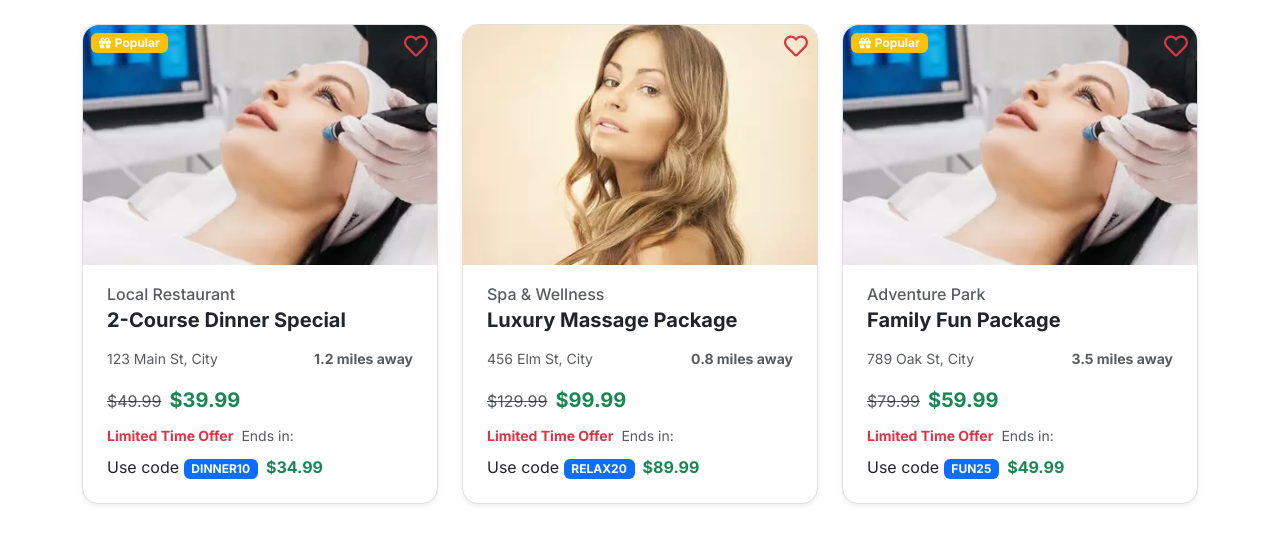
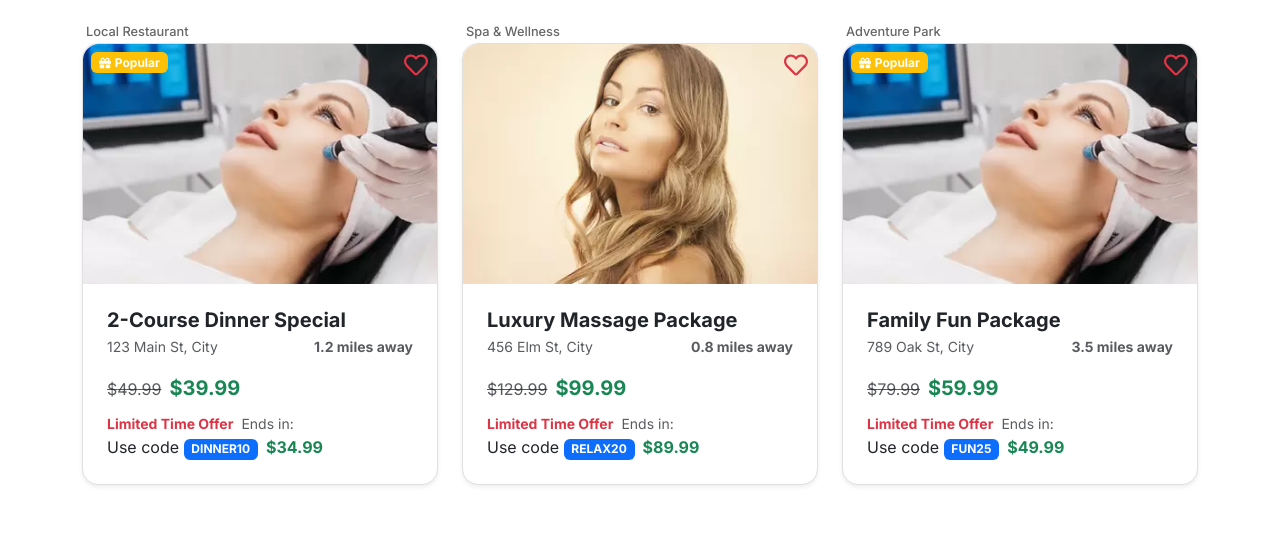
Before and after one commit to rafaelpapa81/gp-killer, a Next.js app: page /landingpage in a window 1280 px wide. Shown: the top 544 px of the page. Built offline with nearby package versions, Linux system fonts and the light colour scheme; a web font is replaced by a local one.

Commit message:
gp-killer move business name outside card

```diff
--- a/src/app/ui/landingpage/cards.tsx
+++ b/src/app/ui/landingpage/cards.tsx
@@ -38,6 +38,20 @@ export function DealCard({
   const [isFavorite, setIsFavorite] = useState(false);
 
   return (
+    <div>
+      {/* Business Name above card */}
+      <h6
+        className="mb-1 ps-1"
+        style={{
+          fontSize: '0.8rem',
+          color: '#666',
+          fontWeight: '500'
+        }}
+      >
+        {businessName}
+      </h6>
+
+      {/* Main Card */}
       <div
         className="card position-relative shadow-sm"
         style={{
@@ -109,8 +123,8 @@ export function DealCard({
 
         {/* Card Body */}
         <div className="card-body p-4">
-        <h6 className="card-subtitle mb-1 text-muted">{businessName}</h6>
-        <h5 className="card-title fw-bold mb-3">{dealTitle}</h5>
+          {/* <h6 className="card-subtitle mb-1 text-muted">{businessName}</h6> */}
+          <h5 className="card-title fw-bold mb-1">{dealTitle}</h5>
 
           <div className="d-flex justify-content-between align-items-center mb-3">
             <small className="text-muted">{address}</small>
@@ -123,7 +137,7 @@ export function DealCard({
               <span className="fw-bold fs-5 text-success">${timedPrice}</span>
             </p>
 
-          <p className="mb-2">
+            <p className="mb-0">
               <small className="text-danger fw-bold">Limited Time Offer</small>
               <small className="text-muted ms-2">
                 Ends in: {/* Add countdown timer component here */}
@@ -137,5 +151,7 @@ export function DealCard({
           </div>
         </div>
       </div>
+
+    </div>
   );
 }
```
Lines whose indentation alone changed are shown as unchanged.
